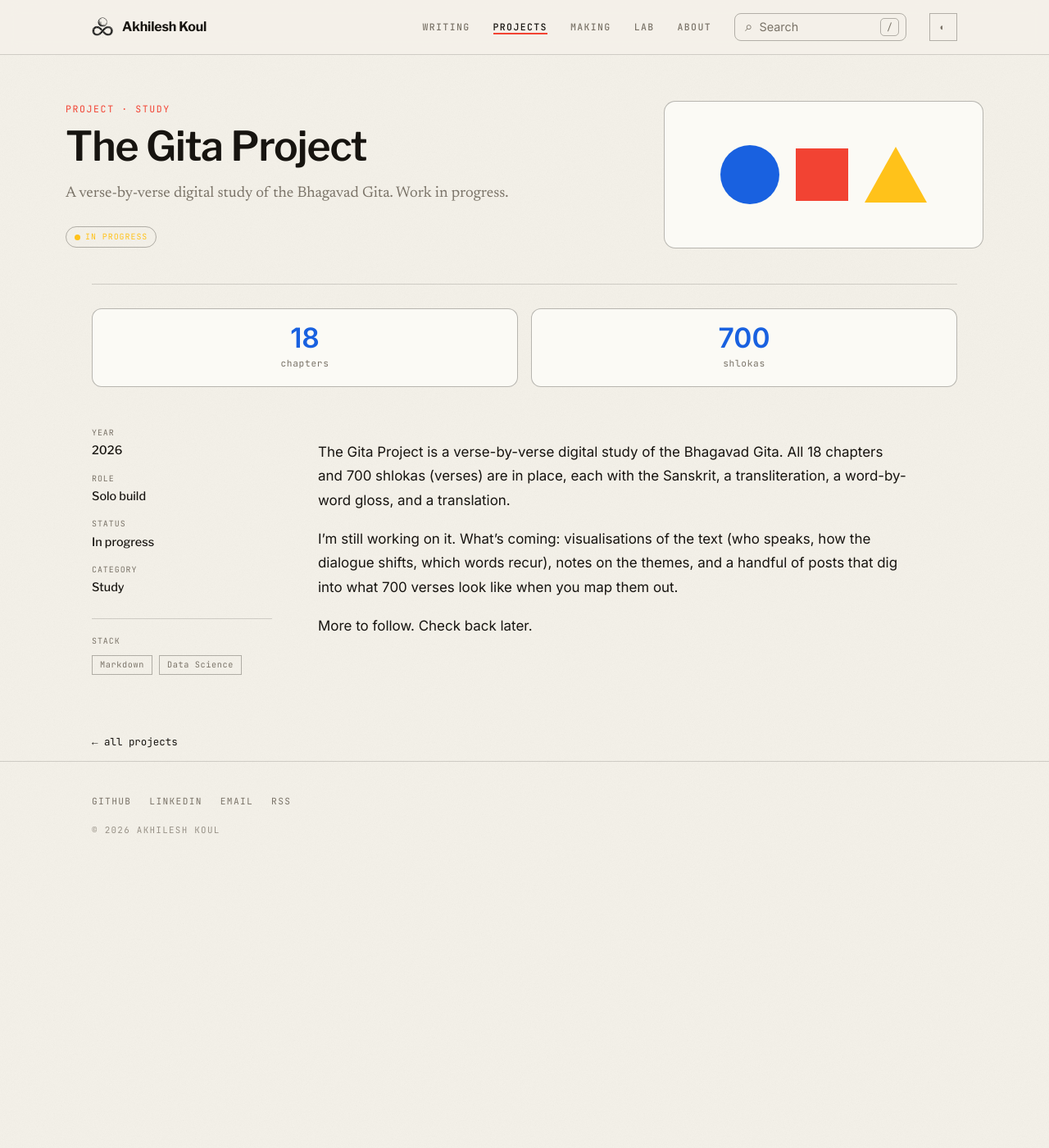
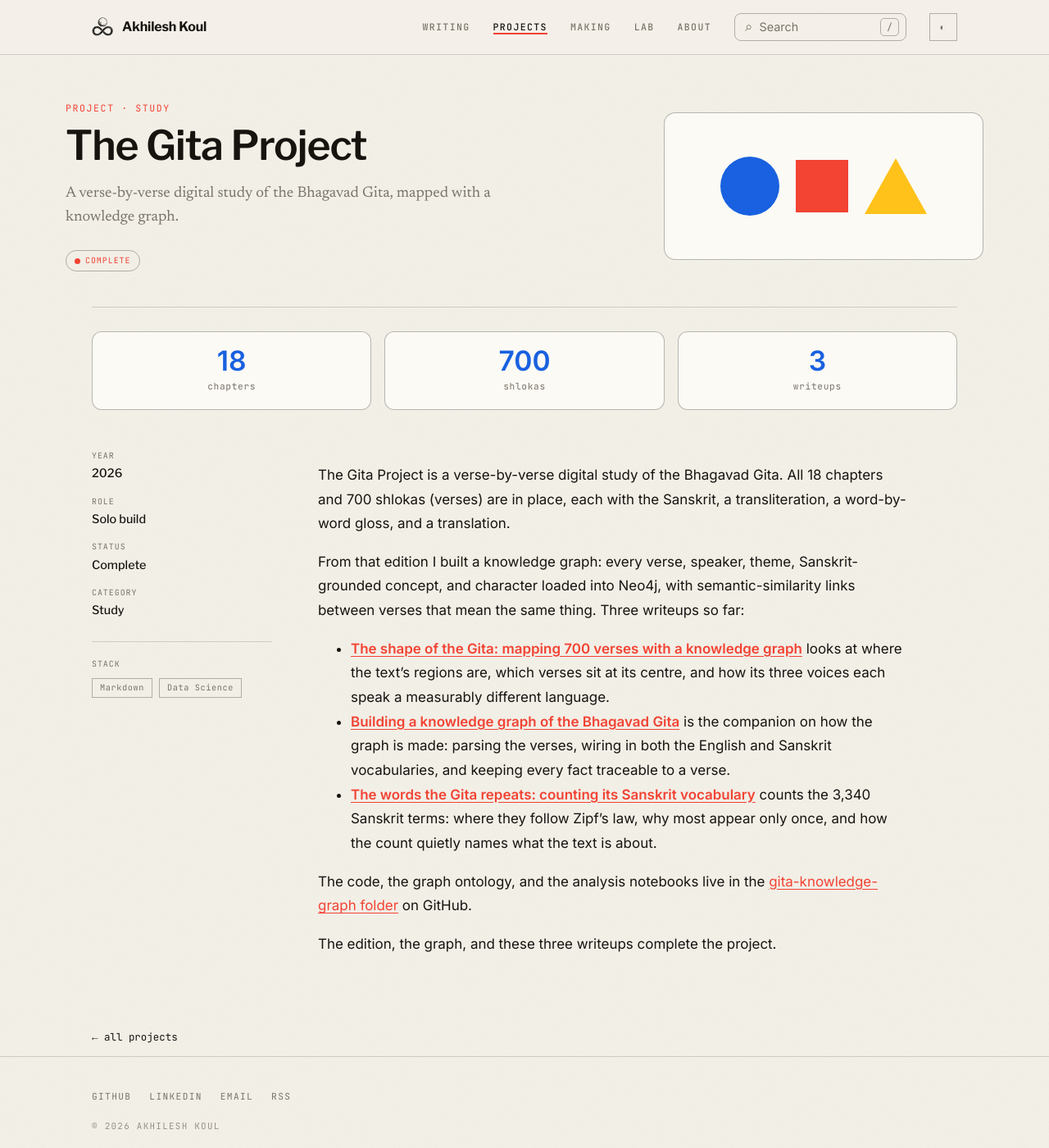
Before and after one commit to koulakhilesh/koulakhilesh.github.io, a Jekyll site: the page built from _projects/the-gita-project.md, in a window 1280 px wide and 1400 px high. Shown: the whole window at 82% size. Built offline with Jekyll 4.4.1, drawn with Linux system fonts in a browser that asks for light colours.

Commit message:
Mark the Gita project complete and add a Complete status
The project page now links the three writeups and carries a writeups metric. Adds a Complete status badge (accent) for finished non-software work, alongside In progress, Shipped and Archived.

```diff
--- a/_projects/the-gita-project.md
+++ b/_projects/the-gita-project.md
@@ -1,19 +1,26 @@
 ---
 title: The Gita Project
-summary: A verse-by-verse digital study of the Bhagavad Gita. Work in progress.
+summary: A verse-by-verse digital study of the Bhagavad Gita, mapped with a knowledge graph.
 category: Study
 year: 2026
 role: Solo build
-status: In progress
+status: Complete
 stack: [Markdown, Data Science]
 metrics:
   - { value: "18", label: "chapters" }
   - { value: "700", label: "shlokas" }
+  - { value: "3", label: "writeups" }
 featured: false
 ---
 
 The Gita Project is a verse-by-verse digital study of the Bhagavad Gita. All 18 chapters and 700 shlokas (verses) are in place, each with the Sanskrit, a transliteration, a word-by-word gloss, and a translation.
 
-I'm still working on it. What's coming: visualisations of the text (who speaks, how the dialogue shifts, which words recur), notes on the themes, and a handful of posts that dig into what 700 verses look like when you map them out.
+From that edition I built a knowledge graph: every verse, speaker, theme, Sanskrit-grounded concept, and character loaded into Neo4j, with semantic-similarity links between verses that mean the same thing. Three writeups so far:
 
-More to follow. Check back later.
+- **[The shape of the Gita: mapping 700 verses with a knowledge graph]({{ '/writing/the-shape-of-the-gita/' | relative_url }})** looks at where the text's regions are, which verses sit at its centre, and how its three voices each speak a measurably different language.
+- **[Building a knowledge graph of the Bhagavad Gita]({{ '/writing/building-a-knowledge-graph-of-the-gita/' | relative_url }})** is the companion on how the graph is made: parsing the verses, wiring in both the English and Sanskrit vocabularies, and keeping every fact traceable to a verse.
+- **[The words the Gita repeats: counting its Sanskrit vocabulary]({{ '/writing/the-words-the-gita-repeats/' | relative_url }})** counts the 3,340 Sanskrit terms: where they follow Zipf's law, why most appear only once, and how the count quietly names what the text is about.
+
+The code, the graph ontology, and the analysis notebooks live in the [gita-knowledge-graph folder](https://github.com/koulakhilesh/CodePlayground/tree/main/gita-knowledge-graph) on GitHub.
+
+The edition, the graph, and these three writeups complete the project.
--- a/_sass/project.scss
+++ b/_sass/project.scss
@@ -9,6 +9,7 @@
   padding:4px 10px;border:1px solid var(--line2);border-radius:999px;color:var(--muted)}
 .status::before{content:"";width:7px;height:7px;border-radius:50%;background:currentColor}
 .status--in-progress{color:var(--yellow)}
+.status--complete{color:var(--accent)}
 .status--shipped{color:var(--blue)}
 .status--archived{color:var(--muted)}
 
```
Also changed, not shown: _templates/project.md (+1 -1 lines).
